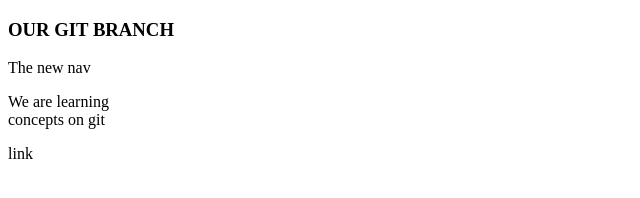
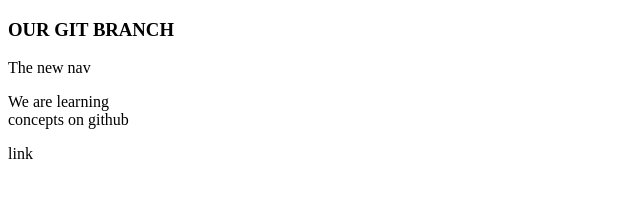
Before and after one commit to erukuno/GITHUBBRANCHES, a plain HTML site: page index.html in a window 1280 px wide. Shown: the full height of the page, 0-640 px from the left. Drawn offline with Linux system fonts and the light colour scheme.

Commit message:
feat:github

```diff
--- a/index.html
+++ b/index.html
@@ -10,7 +10,7 @@
     <nav>The new nav</nav>
     <p>
       We are learning <br />
-      concepts on git
+      concepts on github
     </p>
     <a>link</a>
   </body>
```
